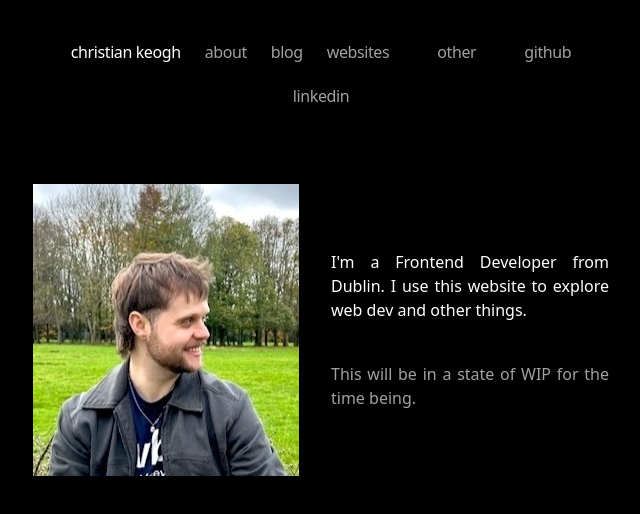
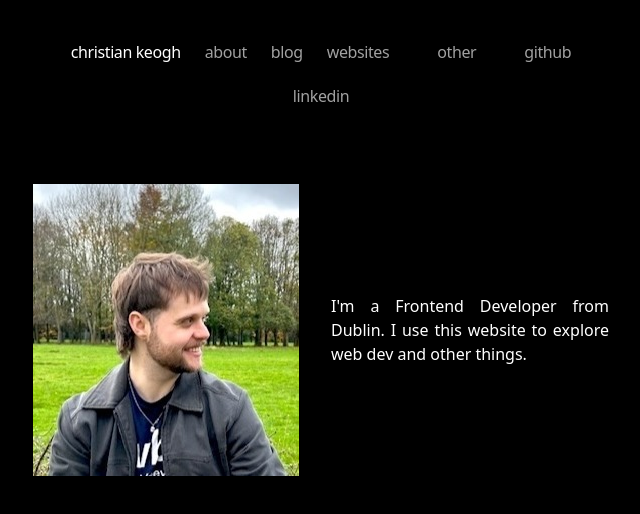
Before and after one commit to ChristianKeogh/personal_website, a Next.js app: page / in a window 1280 px wide. Shown: the top 514 px of the page, without its empty margins (319-959 px from the left). Built offline with nearby package versions, Linux system fonts and the light colour scheme.

Commit message:
remove wip text

```diff
--- a/app/page.tsx
+++ b/app/page.tsx
@@ -23,9 +23,6 @@ export default function Page() {
             I'm a Frontend Developer from Dublin. I use this website to explore
             web dev and other things.
           </p>
-          <p className="text-neutral-400">
-            This will be in a state of WIP for the time being.
-          </p>
         </div>
       </motion.div>
     </section>
```
